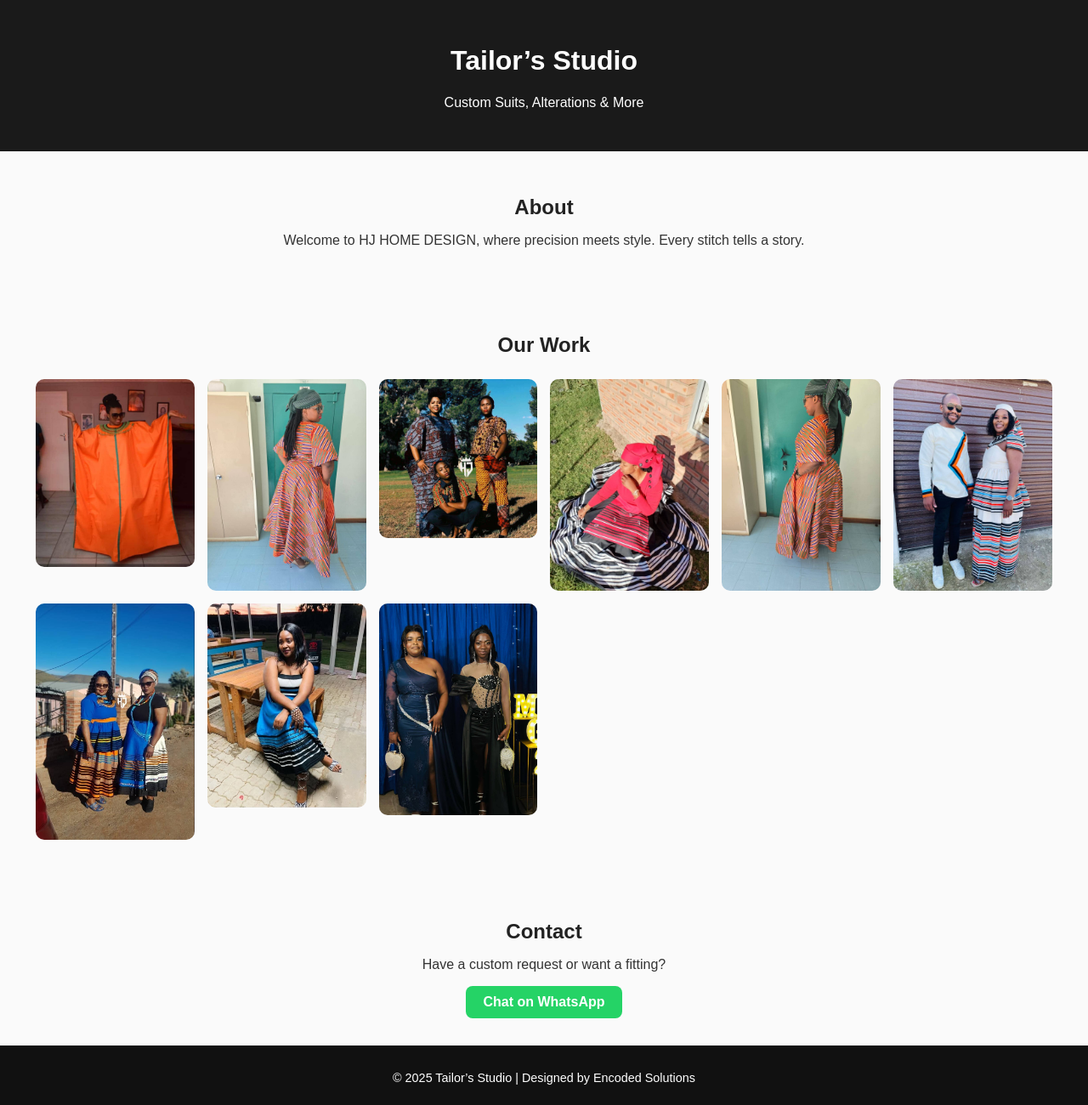
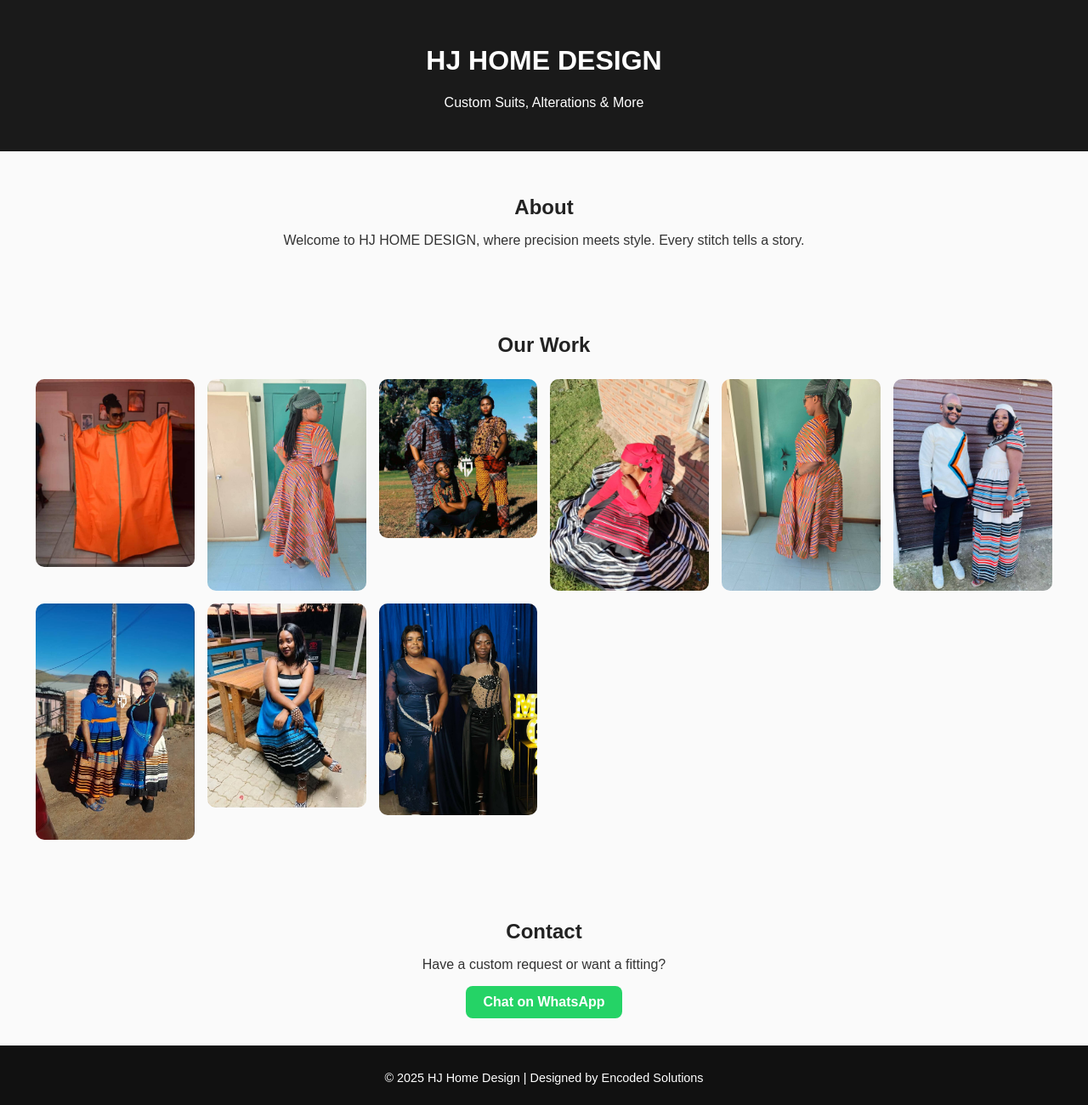
Before and after one commit to ngbontsi/hjhomedesign, a plain HTML site: page index.html in a window 1280 px wide. Shown: the whole page at 85% size. Drawn offline with Linux system fonts and the light colour scheme.

Commit message:
Update index.html

```diff
--- a/index.html
+++ b/index.html
@@ -19,7 +19,7 @@ function closeLightbox() {
 <body>
   <!-- __define-ocg__: base layout -->
   <header>
-    <h1>Tailor’s Studio</h1>
+    <h1>HJ HOME DESIGN</h1>
     <p>Custom Suits, Alterations & More</p>
   </header>
 
@@ -57,7 +57,7 @@ function closeLightbox() {
   </section>
 
   <footer>
-    <p>&copy; 2025 Tailor’s Studio | Designed by Encoded Solutions</p>
+    <p>&copy; 2025 HJ Home Design | Designed by Encoded Solutions</p>
   </footer>
 </body>
 </html>
```
